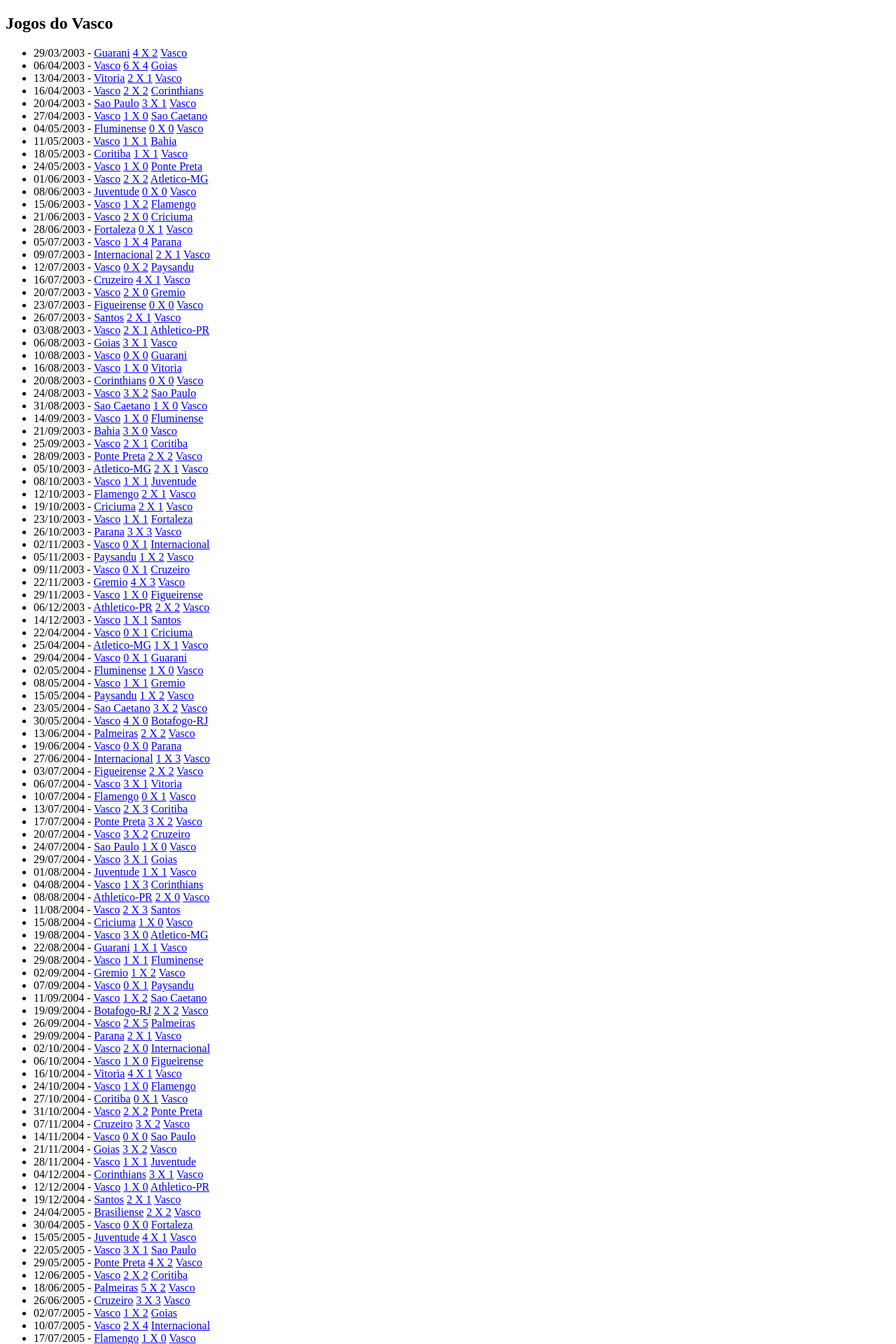
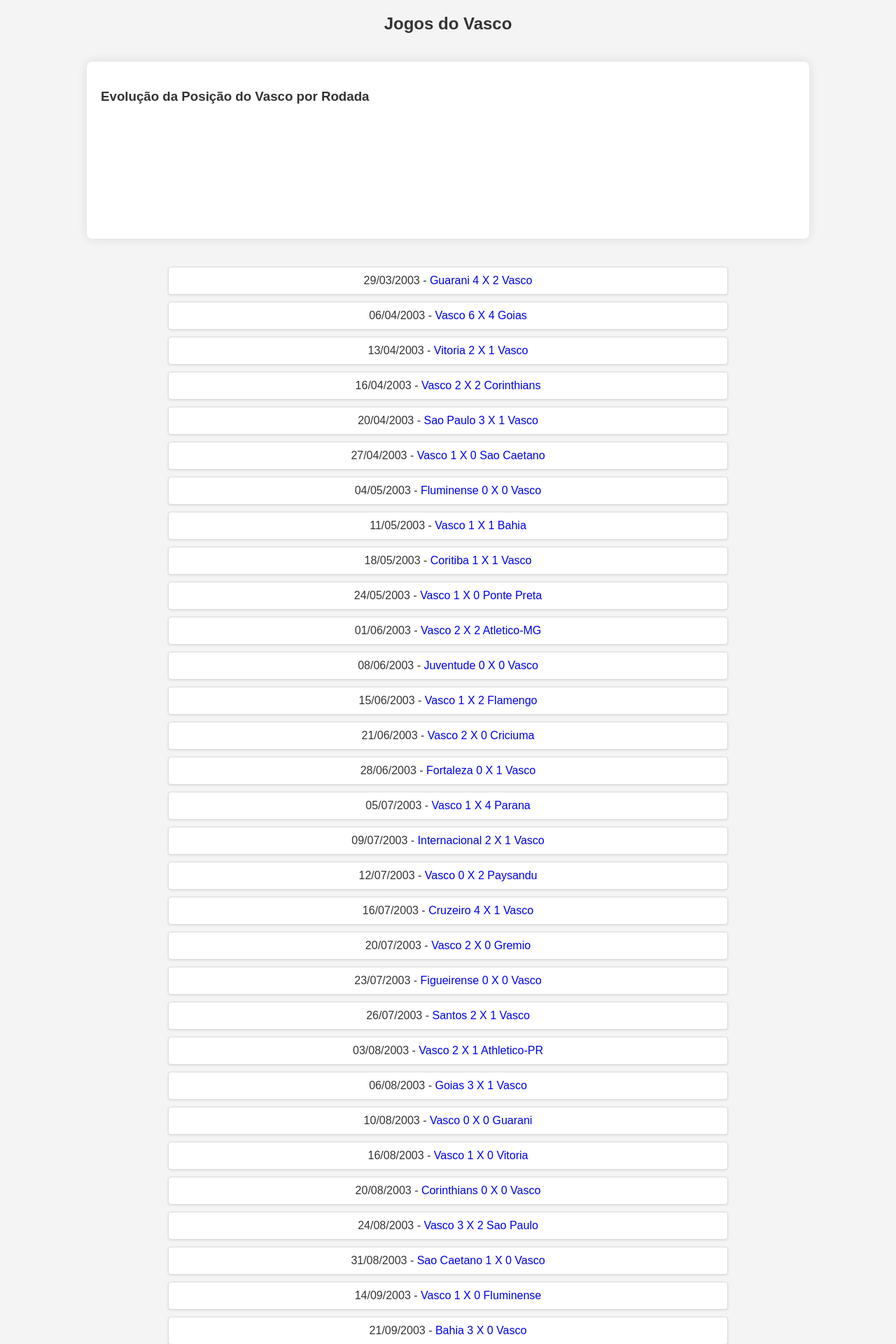
Before and after one commit to shinzatokazuya/Iniciacao_Cientifica, a Flask app: a page that uses templates/clube.html in a window 1280 px wide. Shown: the top 1920 px of the page at 70% size. Run offline with Flask 3, Linux system fonts and the light colour scheme; a map, chart or similar area stays blank; some libraries are stand-ins or nearby versions.

Commit message:
Mon, May 26, 2025, 5:49 PM -03:00

```diff
--- /dev/null
+++ b/static/style.css
@@ -0,0 +1,207 @@
+/* static/style.css */
+
+body {
+    font-family: Arial, sans-serif;
+    margin: 20px;
+    background-color: #f4f4f4;
+    color: #333;
+}
+
+/* Estilos gerais para tabelas */
+table {
+    border: 1px solid #ccc;
+    border-collapse: collapse;
+    margin-left: auto;
+    margin-right: auto;
+    background-color: #fff;
+    box-shadow: 0 0 10px rgba(0, 0, 0, 0.1);
+}
+
+th, td {
+    border: 1px solid #ccc;
+    padding: 8px;
+    text-align: left;
+}
+
+th {
+    background-color: #f2f2f2;
+    font-weight: bold;
+    text-align: center; /* Centraliza cabeçalho */
+}
+
+td {
+    text-align: center; /* Centraliza conteúdo das células */
+}
+
+a {
+    color: 112, 141, 255;
+    text-decoration: none;
+}
+
+a:hover {
+    text-decoration: underline;
+}
+
+/* Estilos para o formulário de pesquisa */
+form {
+    margin-bottom: 20px;
+    text-align: center;
+}
+
+form input,
+form select,
+form button {
+    padding: 8px;
+    margin: 5px;
+    border: 1px solid #ddd;
+    border-radius: 4px;
+}
+
+form button {
+    background-color: #28a745;
+    color: white;
+    cursor: pointer;
+}
+
+form button:hover {
+    background-color: #218838;
+}
+
+/* Estilos para o autocomplete */
+.autocomplete-container {
+    position: relative;
+    display: inline-block;
+}
+
+#autocomplete-list {
+    list-style-type: none;
+    padding: 0;
+    margin: 0;
+    border: 1px solid #ddd;
+    max-height: 150px;
+    overflow-y: auto;
+    position: absolute;
+    background-color: white;
+    z-index: 1000;
+    width: calc(100% - 2px);
+    box-shadow: 0 2px 5px rgba(0,0,0,0.2);
+    text-align: left; /* Alinha o texto das sugestões à esquerda */
+}
+
+#autocomplete-list li {
+    padding: 8px 10px;
+    cursor: pointer;
+}
+
+#autocomplete-list li:hover {
+    background-color: #f0f0f0;
+}
+
+/* Layout para a página de busca (/search) */
+.search-results-container {
+    display: flex; /* Habilita flexbox */
+    flex-wrap: wrap; /* Permite que os itens quebrem a linha */
+    justify-content: center; /* Centraliza os itens no container */
+    gap: 20px; /* Espaçamento entre os flex items */
+}
+
+.jogos-table-container {
+    flex: 1; /* Ocupa o espaço disponível */
+    min-width: 400px; /* Largura mínima para a tabela de jogos */
+    max-width: 60%; /* Impede que a tabela de jogos fique muito larga */
+}
+
+.classificacao-table-container {
+    flex: 1; /* Ocupa o espaço disponível */
+    min-width: 400px; /* Largura mínima para a tabela de classificação */
+    max-width: 40%; /* Impede que a tabela de classificação fique muito larga */
+}
+
+/* Ajustes para a tabela de classificação anual no search.html */
+.classificacao-table-container table {
+    margin-left: auto;
+    margin-right: auto;
+    width: 100%;
+}
+
+/* Estilo para a linha do clube pesquisado */
+.highlight-club {
+    background-color: #ffd700; /* Amarelo para destacar */
+    font-weight: bold;
+}
+
+/* Estilos para a página de clube */
+.clube-info {
+    text-align: center;
+    margin-bottom: 20px;
+}
+
+.clube-jogos-list {
+    list-style-type: none;
+    padding: 0;
+    margin: 0 auto;
+    max-width: 800px; /* Limita a largura da lista de jogos */
+}
+
+.clube-jogos-list li {
+    background-color: #fff;
+    border: 1px solid #ddd;
+    padding: 10px;
+    margin-bottom: 10px;
+    border-radius: 4px;
+    box-shadow: 0 1px 3px rgba(0,0,0,0.1);
+    text-align: center;
+}
+
+/* Estilos para a página de estatísticas */
+.estatisticas-container h2, .estatisticas-container h3 {
+    text-align: center;
+}
+
+.estatisticas-container table {
+    margin: 20px auto;
+    width: 80%; /* Ajusta a largura da tabela de estatísticas */
+}
+
+.estatisticas-container ul {
+    list-style-type: disc; /* Usa marcadores de lista padrão */
+    margin: 0 auto 20px auto;
+    padding-left: 20px;
+    max-width: 600px; /* Limita a largura das listas de gols/cartões */
+}
+
+.estatisticas-container ul li {
+    background-color: #fff;
+    border: 1px solid #eee;
+    padding: 8px;
+    margin-bottom: 5px;
+    border-radius: 3px;
+}
+
+/* Estilos para o gráfico */
+.chart-container {
+    width: 80%;
+    margin: 40px auto; /* Centraliza e adiciona margem */
+    background-color: #fff;
+    padding: 20px;
+    border-radius: 8px;
+    box-shadow: 0 0 15px rgba(0, 0, 0, 0.1);
+}
+
+/* Media Queries para responsividade */
+@media (max-width: 768px) {
+    .search-results-container {
+        flex-direction: column; /* Empilha as tabelas em telas menores */
+        align-items: center; /* Centraliza os itens empilhados */
+    }
+
+    .jogos-table-container,
+    .classificacao-table-container {
+        max-width: 95%; /* Ocupa quase toda a largura em telas menores */
+        min-width: unset; /* Remove a largura mínima */
+    }
+
+    .chart-container {
+        width: 95%; /* Ajusta a largura do gráfico para telas menores */
+    }
+}
--- a/templates/clube.html
+++ b/templates/clube.html
@@ -2,8 +2,16 @@
 
 {% block body %}
 
-    <h2>Jogos do {{ clube }}</h2>
-    <ul>
+    <div class="clube-info">
+        <h2>Jogos do {{ clube }}</h2>
+    </div>
+
+    <div class="chart-container">
+        <h3>Evolução da Posição do {{ clube }} por Rodada</h3>
+        <canvas id="posicaoChart"></canvas>
+    </div>
+
+    <ul class="clube-jogos-list">
         {% for jogo in jogos %}
 
             <li>{{ jogo["data"] }} - <a href="/clube/{{ jogo['mandante'] }}">{{ jogo["mandante"] }}</a> <a href="/estatisticas/{{ jogo['ID'] }}">{{ jogo["mandante_Placar"] }} X {{ jogo["visitante_Placar"] }}</a> <a href="/clube/{{ jogo['visitante'] }}">{{ jogo["visitante"] }}</a></li>
@@ -11,4 +19,5 @@
         {% endfor %}
     </ul>
 
+
 {% endblock %}
--- a/templates/layout.html
+++ b/templates/layout.html
@@ -6,6 +6,7 @@
         <script src="https://code.jquery.com/jquery-3.7.1.min.js" integrity="sha256-/JqT3SQfawRzSmPjLZuYFs14L9v4aWchB0w/Ez/rZec=" crossorigin="anonymous"></script>
         <script src="https://code.jquery.com/ui/1.13.2/jquery-ui.min.js" integrity="sha256-lSjEML3rWJcS/J0F3X1y4m3g0e6h7gR4p4Fz0YJg1z4=" crossorigin="anonymous"></script>
         <link rel="stylesheet" href="https://code.jquery.com/ui/1.13.2/themes/base/jquery-ui.css">
+        <link rel="stylesheet" href="../static/style.css">
     </head>
     <body>
         {% block body %} {% endblock %}
```
Also changed, not shown: templates/index.html (+0 -45 lines), templates/search.html (+0 -17 lines), app.py (line endings or trailing spaces).
